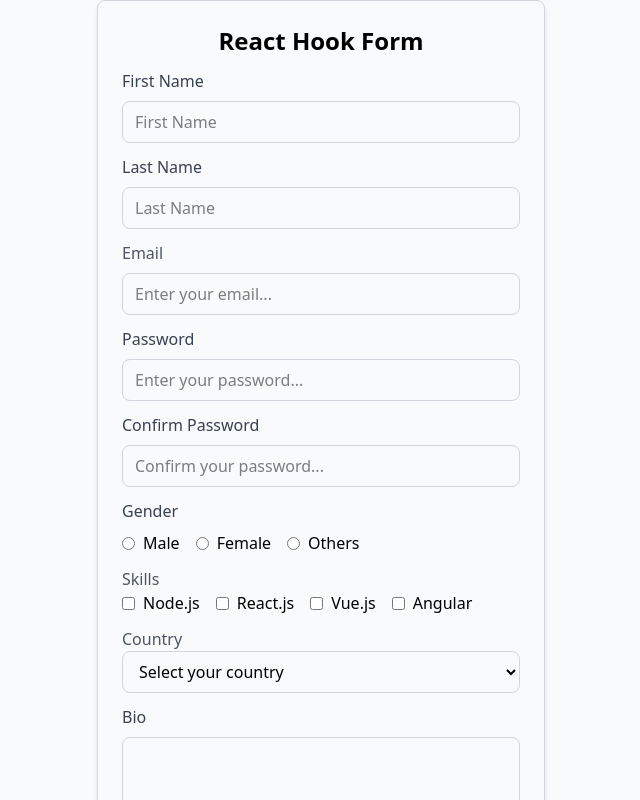
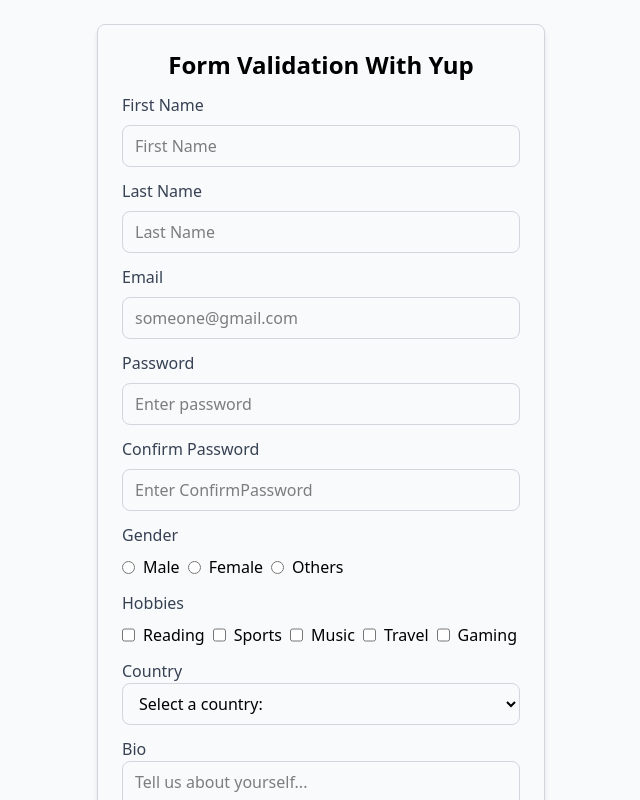
Before and after one commit to Milan-Grg0505/React-Hook-Form, a React app in the folder frontend/: page / in a window 1280 px wide. Shown: the top 800 px of the page, without its empty margins (319-959 px from the left). Built offline with nearby package versions, Linux system fonts and the light colour scheme; the HTML template or start-up script is replaced by a standard one.

Commit message:
show form with yup library

```diff
--- a/frontend/src/App.jsx
+++ b/frontend/src/App.jsx
@@ -8,9 +8,9 @@ const App = () => {
 
   return (
     <>
-    <FormWithReactHook />
+    {/* <FormWithReactHook /> */}
     {/* <SimpleForm /> */}
-    {/* <FormWithYup /> */}
+    <FormWithYup />
     </>
   )
 }
```
